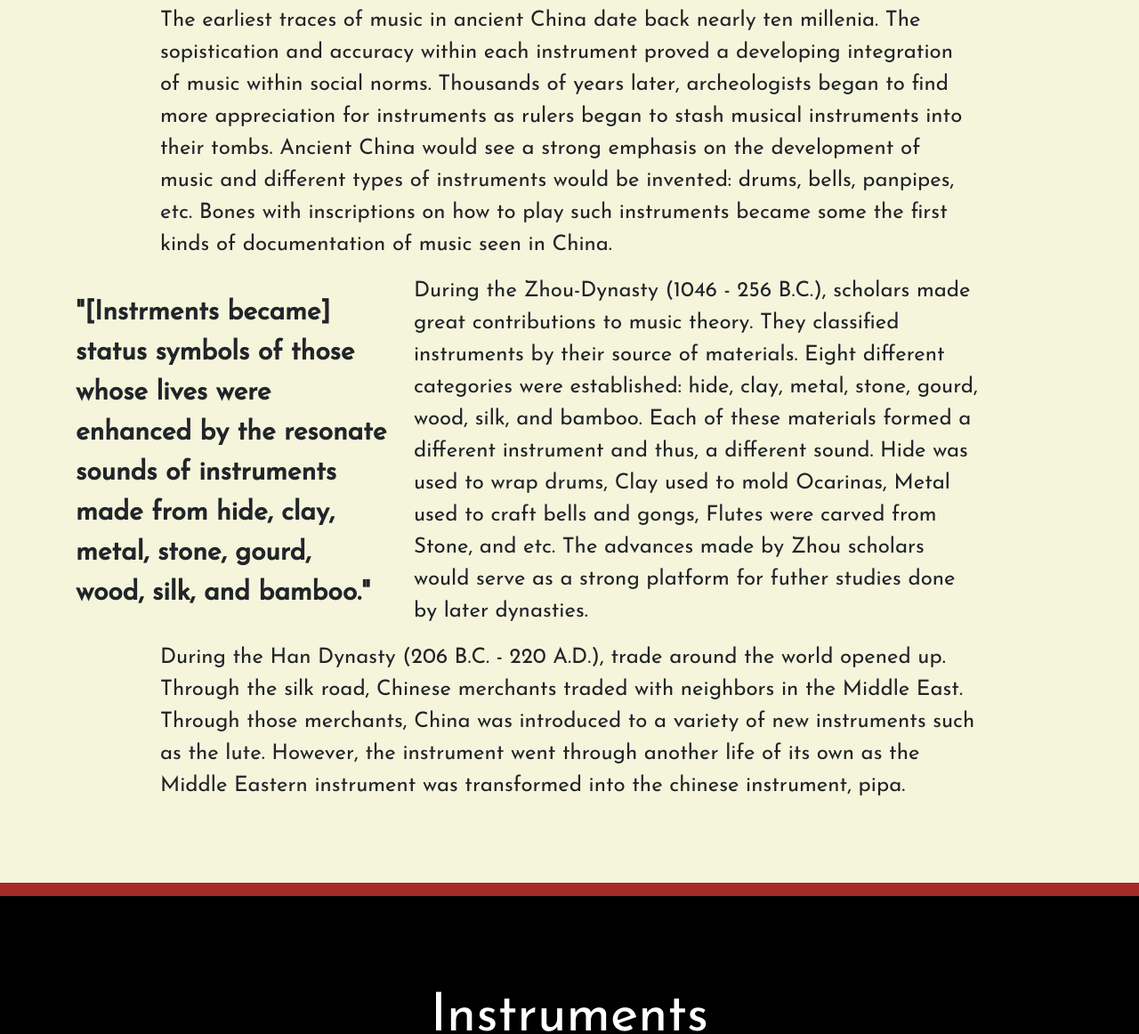
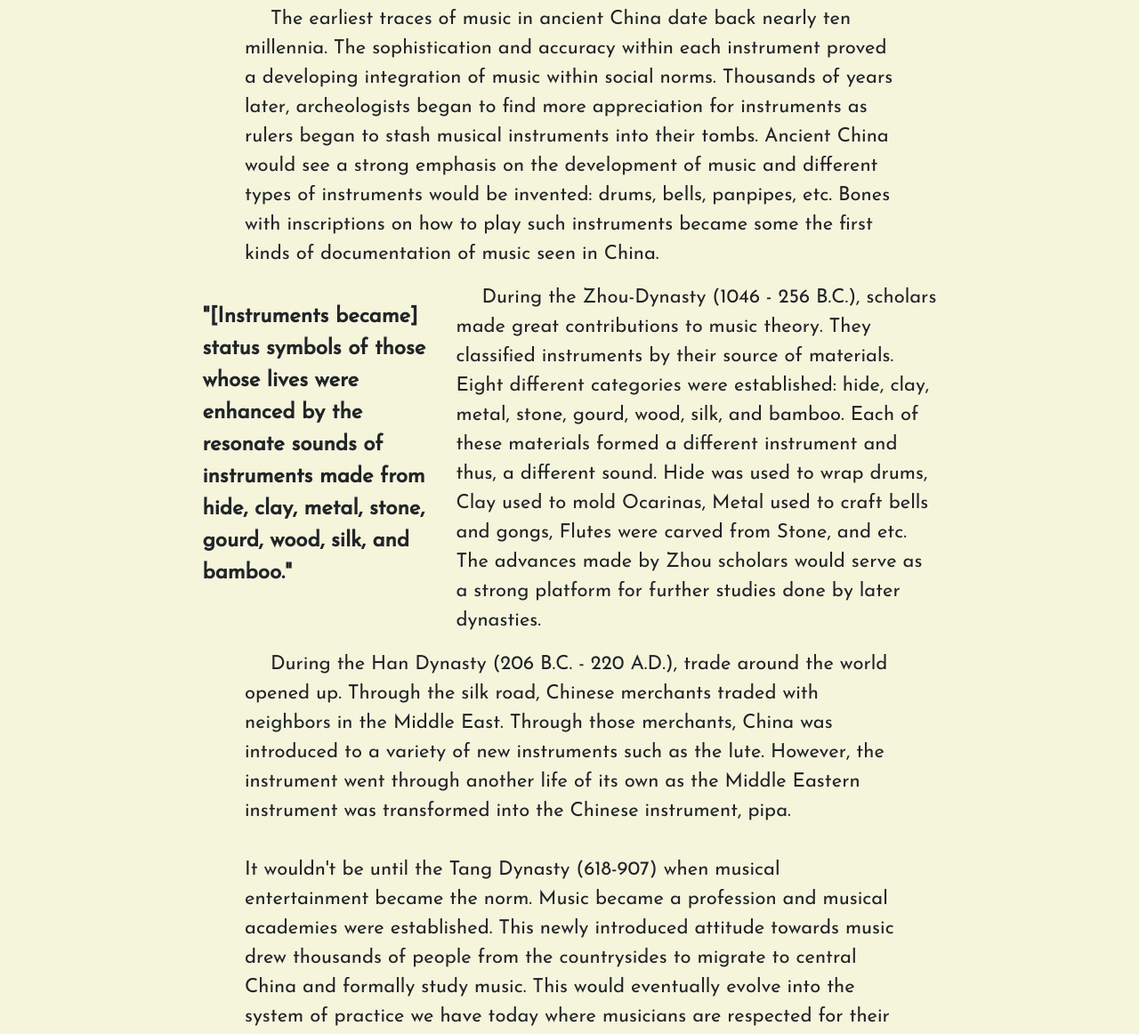
Before and after one commit to PCCART098/ART09807, a plain HTML site: page index.html in a window 1280 px wide. Shown: the part 889-2051 px from the top of the page at 89% size. Drawn offline with nearby package versions, Linux system fonts and the light colour scheme.

Commit message:
finalized. wait for approval

```diff
--- a/default.css
+++ b/default.css
@@ -62,7 +62,7 @@ h3{
 }
 @media (min-width: 1200px){
     body{
-        font-size: 24px;
+        font-size: 22px;
     }
     h1{
         font-size: 80px;
@@ -72,7 +72,7 @@ h3{
     }
     .boldQuote{
         padding-top: 20px;
-        font-size: 30px;
+        font-size: 24px;
     }
     .heroTitle{
         font-size: 90px;
@@ -80,7 +80,4 @@ h3{
     .heroSubtitle{
         font-size: 40px;
     }
-    img:hover{
-
-    }
 }
--- a/index.html
+++ b/index.html
@@ -3,7 +3,7 @@
 <html lang="en-US">
     <head>
         <title>
-            Title
+            Music and Art in Dynastic China
         </title>
         <meta name="viewport" content="width=device-width, initial-scale=1">
         <link rel="stylesheet" href="https://maxcdn.bootstrapcdn.com/bootstrap/4.0.0-beta.2/css/bootstrap.min.css" integrity="sha384-PsH8R72JQ3SOdhVi3uxftmaW6Vc51MKb0q5P2rRUpPvrszuE4W1povHYgTpBfshb" crossorigin="anonymous">
@@ -37,31 +37,34 @@
                 </div>
             </div>
             <div class="row">
-                <div class="col-12 col-lg-10 ml-auto mr-auto">
+                <div class="col-12 col-lg-8 ml-auto mr-auto">
                     <p>
-                        The earliest traces of music in ancient China date back nearly ten millenia. The sopistication and accuracy within each instrument proved a developing integration of music within social norms. Thousands of years later, archeologists began to find more appreciation for instruments as rulers began to stash musical instruments into their tombs. Ancient China would see a strong emphasis on the development of music and different types of instruments would be invented: drums, bells, panpipes, etc. Bones with inscriptions on how to play such instruments became some the first kinds of documentation of music seen in China.
+                        &emsp; The earliest traces of music in ancient China date back nearly ten millennia. The sophistication and accuracy within each instrument proved a developing integration of music within social norms. Thousands of years later, archeologists began to find more appreciation for instruments as rulers began to stash musical instruments into their tombs. Ancient China would see a strong emphasis on the development of music and different types of instruments would be invented: drums, bells, panpipes, etc. Bones with inscriptions on how to play such instruments became some the first kinds of documentation of music seen in China.
                     </p>
                 </div>
             </div>
             <div class="row">
-                <div class="col-12 col-lg-4">
+                <div class="col-12 col-lg-3 ml-auto">
                     <div class="boldQuote">
                         <p>
-                            "[Instrments became] status symbols of those whose lives were enhanced by the resonate sounds of instruments made from hide, clay, metal, stone, gourd, wood, silk, and bamboo."
+                            "[Instruments became] status symbols of those whose lives were enhanced by the resonate sounds of instruments made from hide, clay, metal, stone, gourd, wood, silk, and bamboo."
                         </p>
                     </div>
                 </div>
-                <div class="col-12 col-lg-7">
+                <div class="col-12 col-lg-6 mr-auto">
                     <p>
-                        During the Zhou-Dynasty (1046 - 256 B.C.), scholars made great contributions to music theory. They classified instruments by their source of materials. Eight different categories were established: hide, clay, metal, stone, gourd, wood, silk, and bamboo. Each of these materials formed a different instrument and thus, a different sound. Hide was used to wrap drums, Clay used to mold Ocarinas, Metal used to craft bells and gongs, Flutes were carved from Stone, and etc. The advances made by Zhou scholars would serve as a strong platform for futher studies done by later dynasties.
+                        &emsp; During the Zhou-Dynasty (1046 - 256 B.C.), scholars made great contributions to music theory. They classified instruments by their source of materials. Eight different categories were established: hide, clay, metal, stone, gourd, wood, silk, and bamboo. Each of these materials formed a different instrument and thus, a different sound. Hide was used to wrap drums, Clay used to mold Ocarinas, Metal used to craft bells and gongs, Flutes were carved from Stone, and etc. The advances made by Zhou scholars would serve as a strong platform for further studies done by later dynasties.
                     </p>
                 </div>
             </div>
             <div class="row">
-                <div class="col-12 col-lg-10 mx-auto">
+                <div class="col-12 col-lg-8 mx-auto">
                     <div class="sectionThree">
                         <p>
-                            During the Han Dynasty (206 B.C. - 220 A.D.), trade around the world opened up. Through the silk road, Chinese merchants traded with neighbors in the Middle East. Through those merchants, China was introduced to a variety of new instruments such as the lute. However, the instrument went through another life of its own as the Middle Eastern instrument was transformed into the chinese instrument, pipa.
+                            &emsp; During the Han Dynasty (206 B.C. - 220 A.D.), trade around the world opened up. Through the silk road, Chinese merchants traded with neighbors in the Middle East. Through those merchants, China was introduced to a variety of new instruments such as the lute. However, the instrument went through another life of its own as the Middle Eastern instrument was transformed into the Chinese instrument, pipa.
+                            <br>
+                            <br>
+                            It wouldn't be until the Tang Dynasty (618-907) when musical entertainment became the norm. Music became a profession and musical academies were established. This newly introduced attitude towards music drew thousands of people from the countrysides to migrate to central China and formally study music. This would eventually evolve into the system of practice we have today where musicians are respected for their talent and are rewarded for their performances.
                         </p>
                     </div>
                 </div>
@@ -75,22 +78,22 @@
                     </div>
                 </div>
                 <div class="row">
-                    <div class="col-12 col-lg-7 ml-auto">
+                    <div class="col-12 col-lg-5 ml-auto">
                         <div class="imageDes">
                             <p>
-                                The Pipa is an example of an instrument that was trasnformed under the influence of chinese culture. This instrument was carved with traditional chinese beliefs such as Taoism, Buddhism, and Confucianism.
+                                The Pipa is an example of an instrument that was transformed under the influence of Chinese culture. This instrument was carved with traditional Chinese beliefs such as Taoism, Buddhism, and Confucianism.
                             </p>
                         </div>
                     </div>
-                    <div class="col-12 col-lg-5">
+                    <div class="col-12 col-lg-3 mr-auto">
                         <img class="imageSection" src="images/image2.jpg">
                     </div>
                 </div>
                 <div class="row">
-                    <div class="col-12 col-lg-5">
+                    <div class="col-12 col-lg-3 ml-auto">
                         <img class="imageSection" src="images/image3.jpg">
                     </div>
-                    <div class="col-12 col-lg-7 ml-auto">
+                    <div class="col-12 col-lg-5 mr-auto">
                         <div class="imageDes">
                             <p>
                                 The earliest bells developed in China were made upside down! Bells were originally made to be handheld and facing upwards as the user would strike it. By the Zhou Dynasty, bells were made to be hung from wooden frames.
```
Also changed, not shown: 1 other file.
